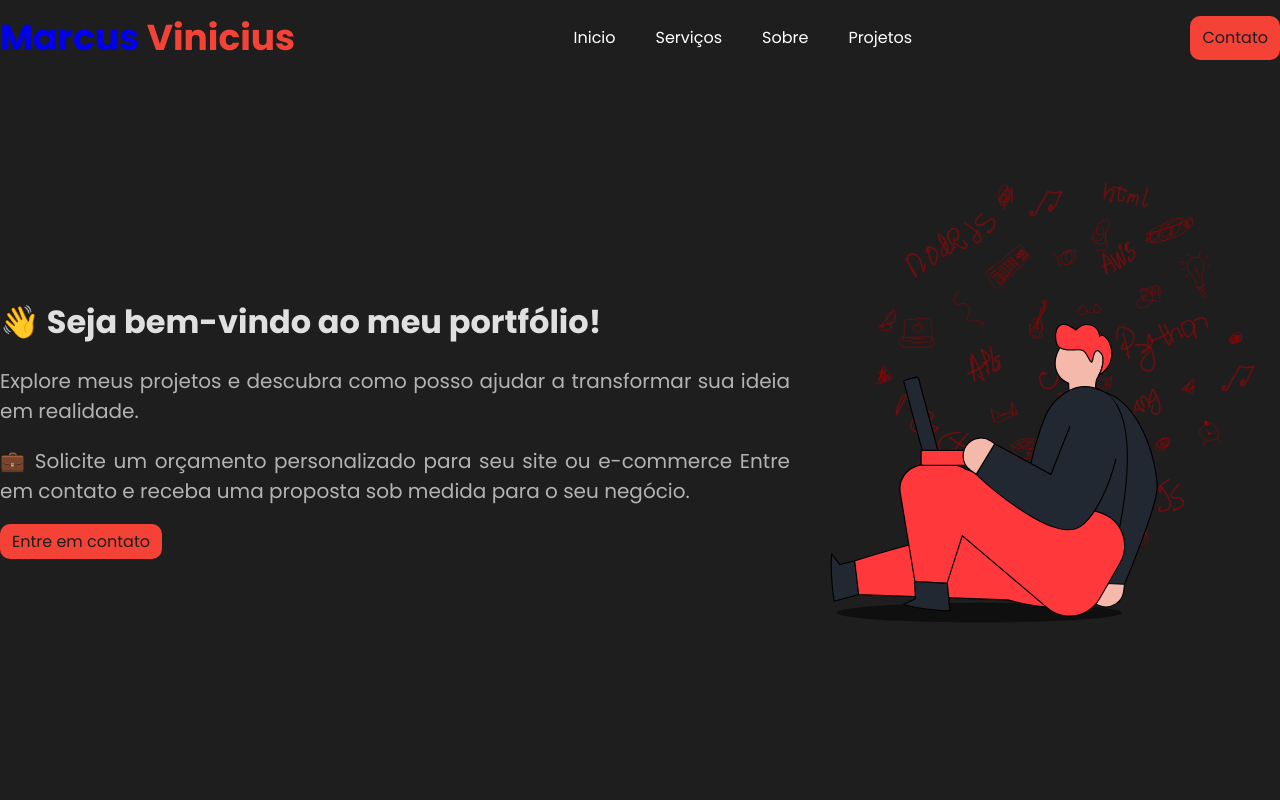
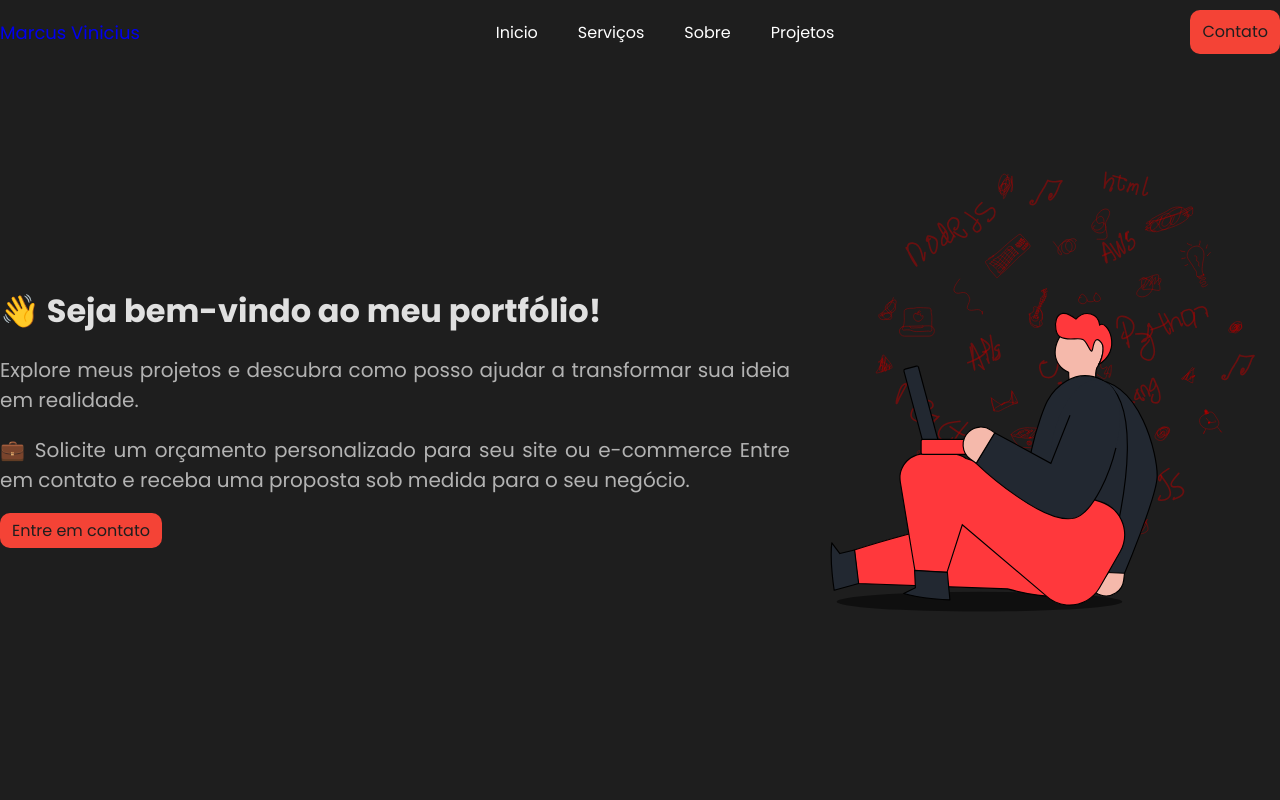
Before and after one commit to MarcusVini196/marcusvinicius-portfolio, a website: page index.html in a window 1280 px wide. Shown: the top 800 px of the page. Drawn offline with nearby package versions, Linux system fonts and the light colour scheme.

```diff
--- a/index.html
+++ b/index.html
@@ -15,9 +15,7 @@
         <div class="header-container">
             <div class="logo">
                 <a href="index.html">
-                    <h1 class="loggo-text">
-                        Marcus <span>Vinicius</span>
-                    </h1>
+                    Marcus <span>Vinicius</span>
                 </a>
             </div>
 
```
